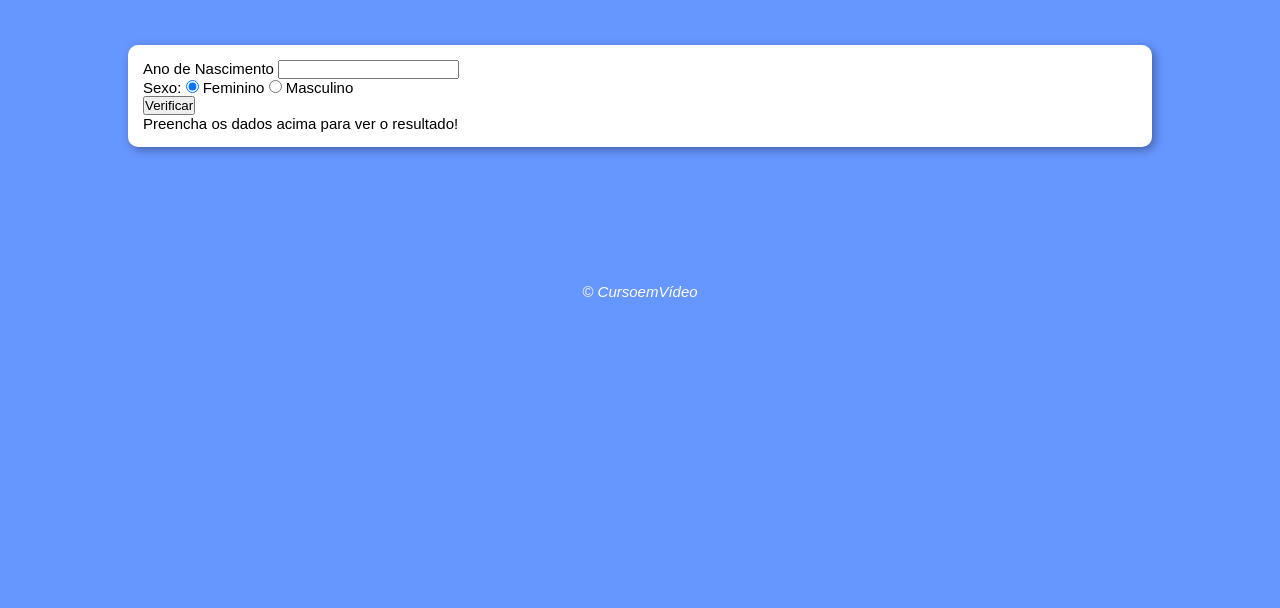
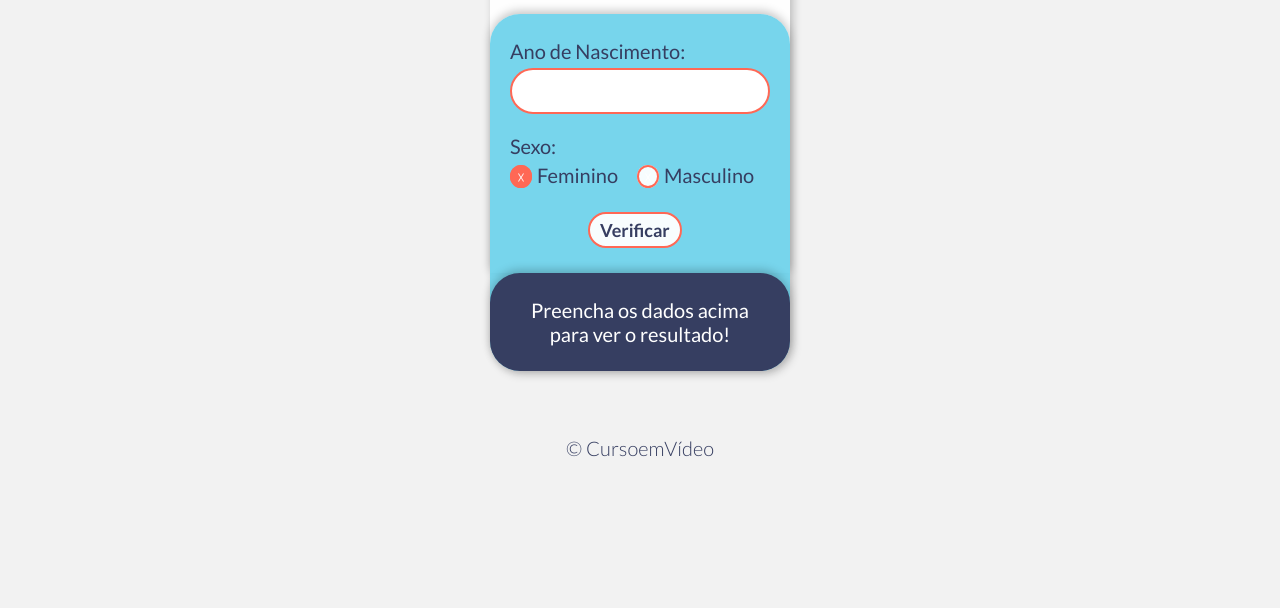
Before and after one commit to CarlaBruckmann/CursoemVideo-JavaScript, a plain HTML site: page Verificador-de-idade/index.html in a window 1280 px wide. Shown: the part 192-800 px from the top of the page. Drawn offline with Linux system fonts and the light colour scheme.

Commit message:
feat(project) refactor index and style
Update CSS and HTML

```diff
--- a/Verificador-de-idade/assets/style.css
+++ b/Verificador-de-idade/assets/style.css
@@ -1,3 +1,11 @@
+@import url("https://fonts.googleapis.com/css2?family=Lato:wght@300;400;700&display=swap");
+:root {
+  --white-background: #f2f2f2;
+  --white: rgba(255, 255, 255, 0.945);
+  --blue-light: #39c3e5ad;
+  --blue-dark: #363e61;
+  --red: #ff6855;
+}
 * {
   padding: 0;
   margin: 0;
@@ -6,27 +14,109 @@
 }
 
 body {
-  background: rgb(102, 150, 255);
-  font: normal 15px Arial;
+  height: auto;
+  background: var(--white-background);
+  display: flex;
+  flex-direction: column;
+  align-items: center;
+  font-family: "Lato";
+  font-size: 20px;
+}
+
+.wrapper {
+  background: var(--white);
+  width: 300px;
+  height: auto;
+  margin: 50px 10px 50px 10px;
+  box-shadow: 3px 3px 10px rgba(0, 0, 0, 0.226);
+  border-radius: 30px;
   display: flex;
   flex-direction: column;
   justify-content: space-around;
-  align-items: center;
-  height: 70vh;
+  align-items: flex-start;
+  color: var(--blue-dark);
 }
 header {
+  padding: 30px 0;
+  text-align: center;
+}
+form {
+  background-color: var(--blue-light);
+  width: 100%;
+  padding: 25px 20px;
+  border-radius: 30px 30px 0 0;
+  box-shadow: 0 -3px 10px rgba(0, 0, 0, 0.226);
+}
+legend {
+  margin-bottom: 5px;
+}
+#txtano {
+  width: 260px;
+  margin-bottom: 20px;
+  padding: 10px;
+  font-family: "Lato";
+  font-size: 18px;
+  font-weight: 400;
+  color: var(--red);
+  border: solid 2px var(--red);
+  border-radius: 30px;
+}
+#txtano:focus {
+  outline: none;
+}
+.radio {
+  display: none;
+}
+.radio-label::before {
+  content: "\2613";
+  background-color: var(--white);
+  margin-right: 5px;
+  padding: 1px 5px 0;
+  border: 2px solid var(--red);
+  border-radius: 50%;
+  transition: 0.3s ease-in-out;
+  font-size: 15px;
+  color: var(--white);
+}
+.radio:checked + .radio-label:before {
+  background-color: var(--red);
+}
+.radio-2 {
+  margin-left: 15px;
+}
+#btn {
+  background-color: var(--white);
+  margin: 25px 0 0 30%;
+  padding: 5px 10px;
+  border-radius: 30px;
+  border: solid 2px var(--red);
+  font-family: "Lato";
+  font-size: 18px;
+  font-weight: 700;
+  color: var(--blue-dark);
+}
+#btn:hover {
+  box-shadow: 3px 3px 10px rgba(0, 0, 0, 0.226);
+  transform: scale(1.1);
+  transition: 0.2s ease-in-out;
+}
+.wrapper-res {
+  background-color: var(--blue-light);
+  border-radius: 0 0px 30px 30px;
+}
+#res {
+  background-color: var(--blue-dark);
+  padding: 25px 20px;
+  border-radius: 30px;
+  box-shadow: 0px -3px 10px rgba(0, 0, 0, 0.226);
+  text-align: center;
   color: white;
 }
-section {
-  background: white;
-  border-radius: 10px;
+#foto {
+  margin-top: 30px;
+}
+footer {
   padding: 15px;
-  width: 80%;
-  max-width: 1535px;
-  box-shadow: 3px 3px 10px rgba(0, 0, 0, 0.342);
+  font-weight: 300;
+  color: var(--blue-dark);
 }
-
-footer {
-  color: white;
-  font-style: italic;
-}
--- a/Verificador-de-idade/index.html
+++ b/Verificador-de-idade/index.html
@@ -7,35 +7,39 @@
     <title>Verificador de Idade</title>
     <link rel="stylesheet" href="assets/style.css" />
   </head>
-
   <body>
+    <div class="wrapper">
       <header>
         <h1>Verificador de Idade</h1>
       </header>
-
-    <section>
+      <form>
         <div>
-        <p>Ano de Nascimento
-          <input type="number" name="txtano" id="txtano" min="0">
-        </p>
-
-        <p>Sexo:
-          <input type="radio" name="radsex" id="fem" checked>
-          <label for="fem">Feminino</label>
-          <input type="radio" name="radsex" id="masc">
-          <label for="masc">Masculino</label>
-        </p>
+          <legend>Ano de Nascimento:</legend>
+          <input type="number" name="txtano" id="txtano" min="0" />
+        </div>
+        <div>
+          <legend>Sexo:</legend>
+          <input type="radio" class="radio" name="radsex" id="fem" checked />
+          <label class="radio-label radio-1" for="fem">Feminino</label>
+          <input type="radio" class="radio" name="radsex" id="masc" />
+          <label class="radio-label radio-2" for="masc">Masculino</label>
+        </div>
+        <div>
           <p>
-          <input type="button" value="Verificar" onclick="verificar()">
+            <input
+              type="button"
+              id="btn"
+              value="Verificar"
+              onclick="verificar()"
+            />
           </p>
         </div>
-      <div id="res">
-        Preencha os dados acima para ver o resultado!
+      </form>
+      <section class="wrapper-res">
+        <div id="res">Preencha os dados acima para ver o resultado!</div>
+      </section>
     </div>
-    </section>
-
     <footer>&copy; CursoemVídeo</footer>
-
     <script src="src/main.js"></script>
   </body>
 </html>
```
Lines whose indentation alone changed are shown as unchanged.
